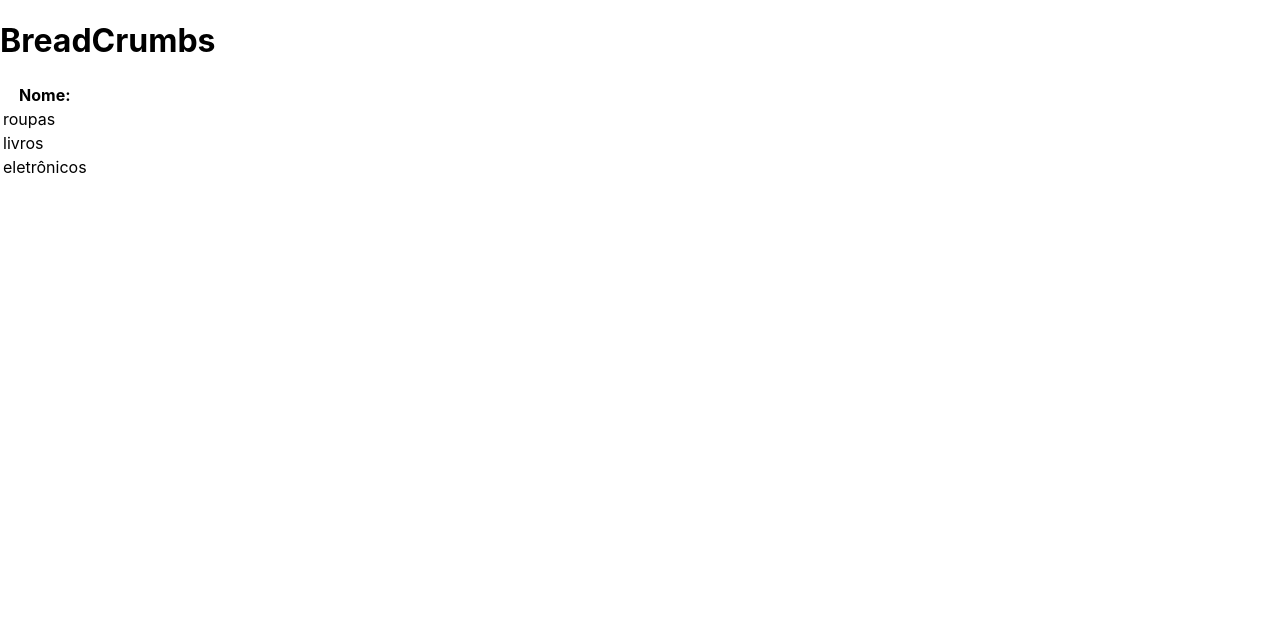
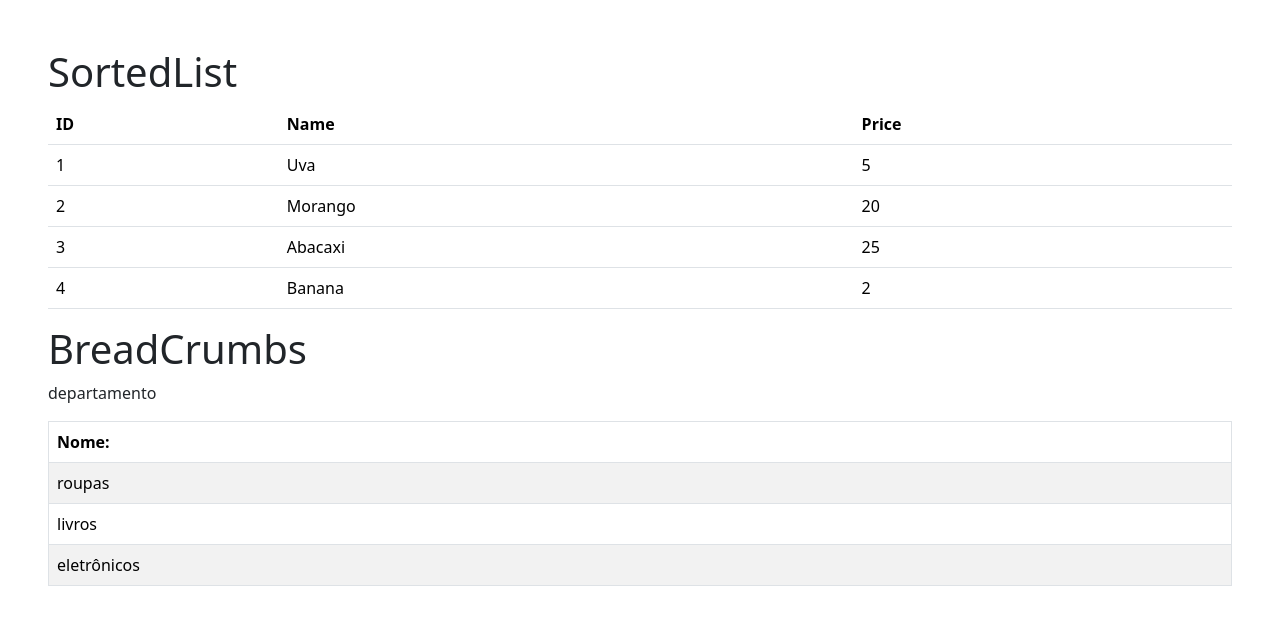
Before and after one commit to switq/sortlist-breadcrumbs, a React (Create React App) app: page / in a window 1280 px wide. Shown: the top 624 px of the page. Built offline with nearby package versions, Linux system fonts and the light colour scheme.

Commit message:
breadcrumbs

```diff
--- /dev/null
+++ b/src/components/DynamicTable/index.jsx
@@ -0,0 +1,36 @@
+import React, { useState } from 'react';
+import { Table } from 'reactstrap';
+
+function DynamicTable() {
+  const [data, setData] = useState([
+    { id: 1, name: 'Uva', price: 5 },
+    { id: 2, name: 'Morango', price: 20 },
+    { id: 3, name: 'Abacaxi', price: 25 },
+    { id: 4, name: 'Banana', price: 2 },
+  ]);
+
+  return (
+    <div>
+      <Table>
+        <thead>
+          <tr>
+            <th>ID</th>
+            <th>Name</th>
+            <th>Price</th>
+          </tr>
+        </thead>
+        <tbody>
+          {data.map(item => (
+            <tr key={item.id}>
+              <td>{item.id}</td>
+              <td>{item.name}</td>
+              <td>{item.price}</td>
+            </tr>
+          ))}
+        </tbody>
+      </Table>
+    </div>
+  );
+}
+
+export default DynamicTable;
--- a/src/components/ListaItens/index.jsx
+++ b/src/components/ListaItens/index.jsx
@@ -1,22 +1,53 @@
-import React from 'react';
-import './ListaItens.css';
+import React, { useEffect, useState } from 'react';
+import { Table } from 'reactstrap';
 
-export default function ListaItens(props) {
+export default function ListaItens({lista, setSelecionado}) {
+    const [sortedList, setSortedList] = useState([]);
+
+    const [sortType, setSortType] = useState('');
+
+    useEffect(() => {
+        setSortedList(sortList(sortType));
+
+    }, [lista, sortType])
+
+    function sortList(type) {
+        console.log(sortedList)
+        const newSortedList = [...lista];
+
+        if (type === 'az') newSortedList.sort();
+        else if (type === 'za') newSortedList.sort().reverse();
+
+        return newSortedList;
+    }
+
     return (
-        <table class="table table-hover table-bordered">
+        <div>
+            <Table bordered hover striped>
                 <thead>
                     <tr>
                         <th>Nome:</th>
                     </tr>
                 </thead>
                 <tbody>
-                {props.lista.map((item, index) => (
-                    <tr key={index}>
+                    {sortedList.map((item, index) => (
+                        <tr key={index} onClick={e => setSelecionado(prevSelecionado => {
+                            const newSelecionado = [...prevSelecionado];
+                            newSelecionado.push(e.target.innerHTML);
+                            return newSelecionado;
+                        })}>
                             <td>{item}</td>
                         </tr>
                     ))}
                 </tbody>
-
-        </table>
+            </Table>
+            {/* <select
+                onChange={e => setSortType(e.target.value)}
+            >
+                <option value=""></option>
+                <option value="az">A-Z</option>
+                <option value="za">Z-A</option>
+            </select> */}
+        </div>
     )
 }
--- /dev/null
+++ b/src/components/Path/Path.css
@@ -0,0 +1,13 @@
+.pointer {
+    cursor: pointer,
+}
+
+.pointer:hover {
+    text-decoration: underline;
+    cursor: pointer;
+    color: #0588d3;
+}
+
+.bc {
+    margin-bottom: 1rem;
+}
--- /dev/null
+++ b/src/components/Path/index.jsx
@@ -0,0 +1,38 @@
+import { useState, useEffect } from 'react';
+import './Path.css';
+
+export default function Path({selecionado, setSelecionado}) {
+    const [caminho, setCaminho] = useState([]);
+
+    useEffect(() => {
+        setCaminho([...selecionado]);
+    }, [selecionado])
+
+    function handleUpdatePath(index) {
+        setSelecionado(prevSelecionado => {
+            let newSelecionado = [...prevSelecionado];
+            newSelecionado.splice(index+1, newSelecionado.length - index)
+            return newSelecionado;
+        })
+    }
+
+    return (
+        <div className='bc'>
+            <span className='pointer' onClick={e => setSelecionado([])}>departamento </span>
+            {caminho.map((item, index) => (
+                <>
+                    <span>{'> '}</span>
+                    <span
+                    className='pointer'
+                    key={index}
+                    onClick={e => handleUpdatePath(index)}
+                    >
+                        {item}
+                    </span>
+                    <span>{' '}</span>
+                </>
+
+            ))}
+        </div>
+    )
+}
--- a/src/index.js
+++ b/src/index.js
@@ -2,6 +2,7 @@ import React from 'react';
 import ReactDOM from 'react-dom/client';
 import './index.css';
 import App from './pages/App';
+import 'bootstrap/dist/css/bootstrap.min.css';
 import reportWebVitals from './reportWebVitals'
 
 const root = ReactDOM.createRoot(document.getElementById('root'));
--- a/src/pages/App.css
+++ b/src/pages/App.css
@@ -0,0 +1,3 @@
+.App {
+    margin: 3rem;
+}
--- a/src/pages/App.jsx
+++ b/src/pages/App.jsx
@@ -1,5 +1,8 @@
+import { useState } from 'react';
 import ListaItens from '../components/ListaItens';
 import './App.css';
+import Path from '../components/Path';
+import DynamicTable from '../components/DynamicTable';
 
 const dept = {
   roupas:
@@ -10,8 +13,8 @@ const dept = {
   livros:
     {
       terror: {'It a coisa': {}, 'O vilarejo': {}, 'Frankenstein': {}},
-      romance: {'A culpa é das estrelas': {}, 'Amor & gelato': {}},
-      mangá: {'Chainsaw Man': {}, 'One Piece': {}, 'Naruto': {}},
+      romance: {'A culpa é das estrelas': {}, 'Amor e gelato': {}},
+      mangá: {'Chainsaw Man': {}, 'One Piece': {}, 'Boku no Hero': {}, 'Naruto': {}},
     },
   eletrônicos:
     {
@@ -25,10 +28,32 @@ function toArray(obj) {
 }
 
 function App() {
+  const [selecionado, setSelecionado] = useState([]);
+
+
+  function objPath() {
+    let obj = {...dept};
+    for (let i = 0; i < selecionado.length; i++) {
+      obj = {...obj[selecionado[i]]};
+    }
+    return obj;
+  }
+
   return (
     <div className="App">
+      <h1>SortedList</h1>
+      <DynamicTable></DynamicTable>
+
       <h1>BreadCrumbs</h1>
-      <ListaItens lista={toArray(dept)}/>
+      <Path
+        selecionado={selecionado}
+        setSelecionado={setSelecionado}
+        />
+      <ListaItens
+        lista={toArray(objPath())}
+        setSelecionado={setSelecionado}
+        />
+
     </div>
   );
 }
```
Also changed, not shown: src/components/ListaItens/ListaItens.css (deleted). Lines whose indentation alone changed are shown as unchanged.
